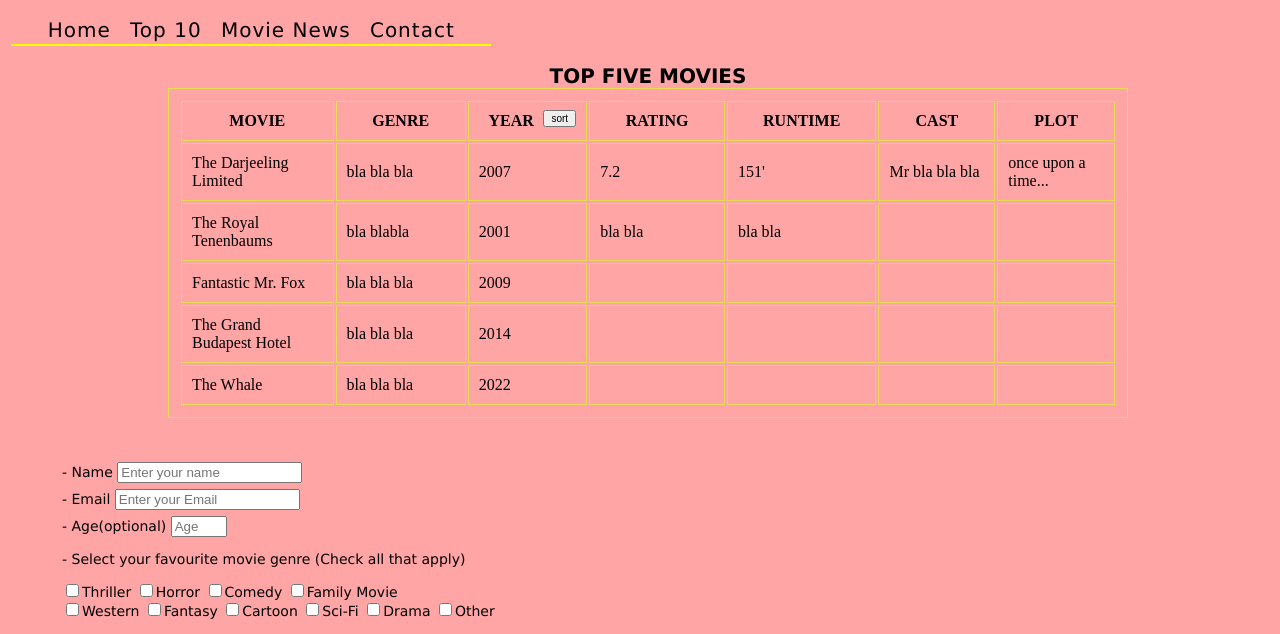
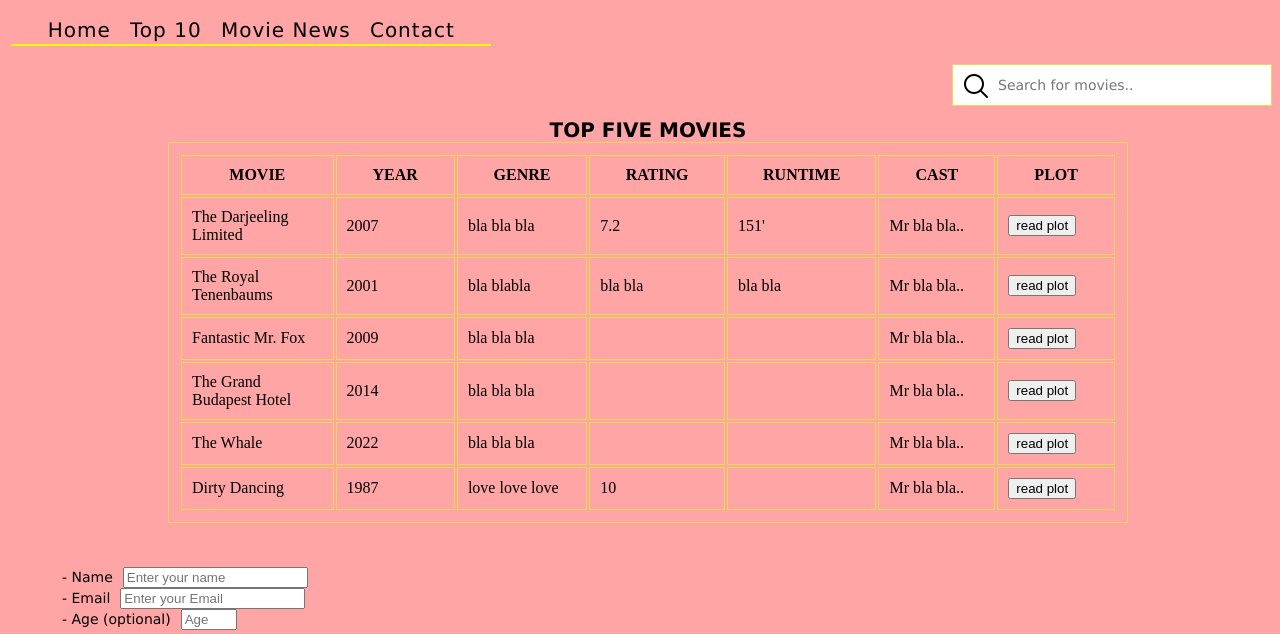
Before and after one commit to 3le81/foundersandcoders-movie_data, a plain HTML site: page index.html in a window 1280 px wide. Shown: the part 86-720 px from the top of the page. Drawn offline with Linux system fonts and the light colour scheme.

Commit message:
using javascript for sorting table by name and year but to be completed. search movies bar added and styles changed

```diff
--- a/index.html
+++ b/index.html
@@ -29,63 +29,73 @@
 
     <main>
         <br>
+        <input type="text" id="myInput" onkeyup="myFunction()" placeholder="Search for movies..">
         <table id="myTable">
             <caption>TOP FIVE MOVIES</caption>
 
             <tr>
-                <th>movie</th>
+                <th class="clickable" onclick="sortTable(0)">movie</th>
+                <th class="clickable" onclick="sortTable(1)">year</th>
                 <th>genre</th>
-                <th>year<button id="year_btn" onclick="sortTable()">sort</button></th>
                 <th>rating</th>
                 <th>runtime</th>
-                <th>cast</th>
-                <th>plot</th>
+                <th class="clickable">cast</th>
+                <th class="clickable">plot</th>
             </tr>
             <tr>
                 <td>The Darjeeling Limited</td>
+                <td>2007</td>
                 <td>bla bla bla</td>
-                <td>2007</td>
                 <td>7.2</td>
                 <td>151'</td>
-                <td>Mr bla bla bla</td>
-                <td>once upon a time...</td>
+                <td>Mr bla bla..</td>
+                <td><button id="read_plot" onclick="read_plot()"> read plot</button></td>
 
             </tr>
             <tr>
                 <td>The Royal Tenenbaums</td>
+                <td>2001</td>
                 <td>bla blabla </td>
-                <td>2001</td>
                 <td>bla bla</td>
                 <td>bla bla</td>
-                <td></td>
-                <td></td>
+                <td>Mr bla bla..</td>
+                <td><button id="read_plot" onclick="read_plot()"> read plot</button></td>
             </tr>
             <tr>
                 <td>Fantastic Mr. Fox</td>
+                <td>2009</td>
                 <td>bla bla bla</td>
-                <td>2009</td>
                 <td></td>
                 <td></td>
-                <td></td>
-                <td></td>
+                <td>Mr bla bla..</td>
+                <td><button id="read_plot" onclick="read_plot()"> read plot</button></td>
             </tr>
             <tr>
                 <td>The Grand Budapest Hotel</td>
+                <td>2014</td>
                 <td>bla bla bla</td>
-                <td>2014</td>
                 <td></td>
                 <td></td>
-                <td></td>
-                <td></td>
+                <td>Mr bla bla..</td>
+                <td><button id="read_plot" onclick="read_plot()"> read plot</button></td>
             </tr>
             <tr>
                 <td>The Whale</td>
+                <td>2022</td>
                 <td>bla bla bla</td>
-                <td>2022</td>
                 <td></td>
                 <td></td>
+                <td>Mr bla bla..</td>
+                <td><button id="read_plot" onclick="read_plot()"> read plot</button></td>
+            </tr>
+            <tr>
+                <td>Dirty Dancing</td>
+                <td>1987</td>
+                <td>love love love</td>
+                <td>10</td>
                 <td></td>
-                <td></td>
+                <td>Mr bla bla..</td>
+                <td><button id="read_plot" onclick="read_plot()"> read plot</button></td>
             </tr>
         </table>
         <br>
@@ -102,7 +112,7 @@
             <input type="email" name="email" id="email" class="form-control" placeholder="Enter your Email" required="">
         </div>
         <div class="form-group">
-            <label id="number-label" for="number">- Age<span class="clue">(optional)</span></label>
+            <label id="number-label" for="number">- Age<span class="clue"> (optional)</span></label>
             <input type="number" name="age" id="number" min="10" max="99" class="form-control" placeholder="Age">
         </div>
         <div class="form-group">
@@ -123,7 +133,7 @@
                 placeholder="Leave your comments here..."></textarea>
         </div>
         <div class="form-group">
-            <button type="submit" id="submit" class="submit-button" onclick="submit()">Submit</button>
+            <button type="submit" id="submit" class="submit-button" onclick="submit_btn()">Submit</button>
         </div>
     </form>
 
--- a/jscript.js
+++ b/jscript.js
@@ -1,5 +1,83 @@
-function sortTable() {
-    alert("Still working on sorting the years!");
+function myFunction() {
+    var input, filter, table, tr, td, i, txtValue;
+    input = document.getElementById("myInput");
+    filter = input.value.toUpperCase();
+    table = document.getElementById("myTable");
+    tr = table.getElementsByTagName("tr");
+    for (i = 0; i < tr.length; i++) {
+        td = tr[i].getElementsByTagName("td")[0];
+        if (td) {
+            txtValue = td.textContent || td.innerText;
+            if (txtValue.toUpperCase().indexOf(filter) > -1) {
+                tr[i].style.display = "";
+            } else {
+                tr[i].style.display = "none";
+            }
+        }
+    }
+}
+
+function sortTable(n) {
+    var table, rows, switching, i, x, y, shouldSwitch, dir, switchcount = 0;
+    table = document.getElementById("myTable");
+    switching = true;
+    // Set the sorting direction to ascending:
+    dir = "asc";
+    /* Make a loop that will continue until
+    no switching has been done: */
+    while (switching) {
+        // Start by saying: no switching is done:
+        switching = false;
+        rows = table.rows;
+        /* Loop through all table rows (except the
+        first, which contains table headers): */
+        for (i = 1; i < (rows.length - 1); i++) {
+            // Start by saying there should be no switching:
+            shouldSwitch = false;
+            /* Get the two elements you want to compare,
+            one from current row and one from the next: */
+            x = rows[i].getElementsByTagName("TD")[n];
+            y = rows[i + 1].getElementsByTagName("TD")[n];
+            /* Check if the two rows should switch place,
+            based on the direction, asc or desc: */
+            if (dir == "asc") {
+                if (x.innerHTML.toLowerCase() > y.innerHTML.toLowerCase()) {
+                    // If so, mark as a switch and break the loop:
+                    shouldSwitch = true;
+                    break;
+                }
+            } else if (dir == "desc") {
+                if (x.innerHTML.toLowerCase() < y.innerHTML.toLowerCase()) {
+                    // If so, mark as a switch and break the loop:
+                    shouldSwitch = true;
+                    break;
+                }
+            }
+        }
+        if (shouldSwitch) {
+            /* If a switch has been marked, make the switch
+            and mark that a switch has been done: */
+            rows[i].parentNode.insertBefore(rows[i + 1], rows[i]);
+            switching = true;
+            // Each time a switch is done, increase this count by 1:
+            switchcount++;
+        } else {
+            /* If no switching has been done AND the direction is "asc",
+            set the direction to "desc" and run the while loop again. */
+            if (switchcount == 0 && dir == "asc") {
+                dir = "desc";
+                switching = true;
+            }
+        }
+    }
+}
+
+function read_plot() {
+    alert("downloading plot...");
+}
+
+function submit_btn() {
+    alert("Thanks for submitting!");
 }
 
 
--- a/styles.css
+++ b/styles.css
@@ -63,6 +63,21 @@
     margin-left: 3rem;
 } */
 
+#myInput {
+    float: right;
+    font-family: 'Lucida Sans', 'Lucida Sans Regular', 'Lucida Grande', 'Lucida Sans Unicode', Geneva, Verdana, sans-serif;
+    background-image: url('./icon_search.png');
+    background-position: 8px 6px;
+    background-repeat: no-repeat;
+    width: 20rem;
+    font-size: 14px;
+    padding: 12px 10px 12px 45px;
+    border: 1px solid #e7da54;
+    /* border: 1px solid #ddd; */
+    margin-bottom: 12px;
+}
+
+
 table {
     margin-left: 10rem;
 }
@@ -79,11 +94,9 @@
     text-transform: uppercase;
 }
 
-#year_btn {
-    /* font-family: 'Lucida Sans', 'Lucida Sans Regular', 'Lucida Grande', 'Lucida Sans Unicode', Geneva, Verdana, sans-serif; */
-    font-size: 10px;
-    float: right;
-    margin-top: -2px;
+.clickable:hover {
+    color: #f919ba;
+    cursor: pointer;
 }
 
 
@@ -99,7 +112,7 @@
     margin-top: 0.5rem;
 }
 
-.form-group {
+.form-group label {
     font-family: 'Lucida Sans', 'Lucida Sans Regular', 'Lucida Grande', 'Lucida Sans Unicode', Geneva, Verdana, sans-serif;
     margin: 6px;
     font-size: 14px;
@@ -111,8 +124,7 @@
 
 
 .footer {
-    /* margin-bottom: 10px;
-    margin-left: 10px; */
+
     margin: 40px auto 10px 10px;
 
 }
```
Also changed, not shown: icon_search.png (added).
